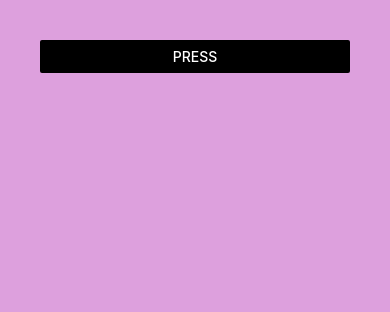
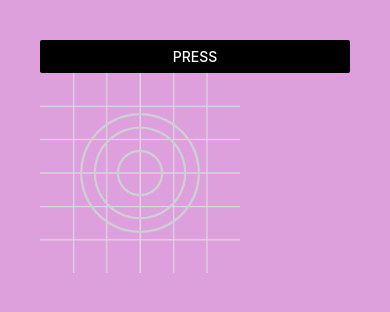
Before and after one commit to av1v3k/learn-rn, a React Native app: screen / in a window 390 px wide. Shown: the top 312 px of the page. Built offline with nearby package versions, Linux system fonts and the light colour scheme.

Commit message:
Pressable component

```diff
--- a/App.js
+++ b/App.js
@@ -5,6 +5,7 @@ import {
   ImageBackground,
   ScrollView,
   Button,
+  Pressable,
 } from "react-native";
 const logoImg = require("./assets/adaptive-icon.png");
 const logoImg2 = "https://picsum.photos/200";
@@ -23,6 +24,9 @@ export default function App() {
         onPress={() => console.log("Pressed")}
         color={"black"}
       ></Button>
+      <Pressable onPress={() => console.log("from Image Press")}>
+        <Image pres source={logoImg} style={{ width: 200, height: 200 }} />
+      </Pressable>
     </View>
   );
 }
```
Also changed, not shown: 1 other file (tests, documents, lock files or other folders).
